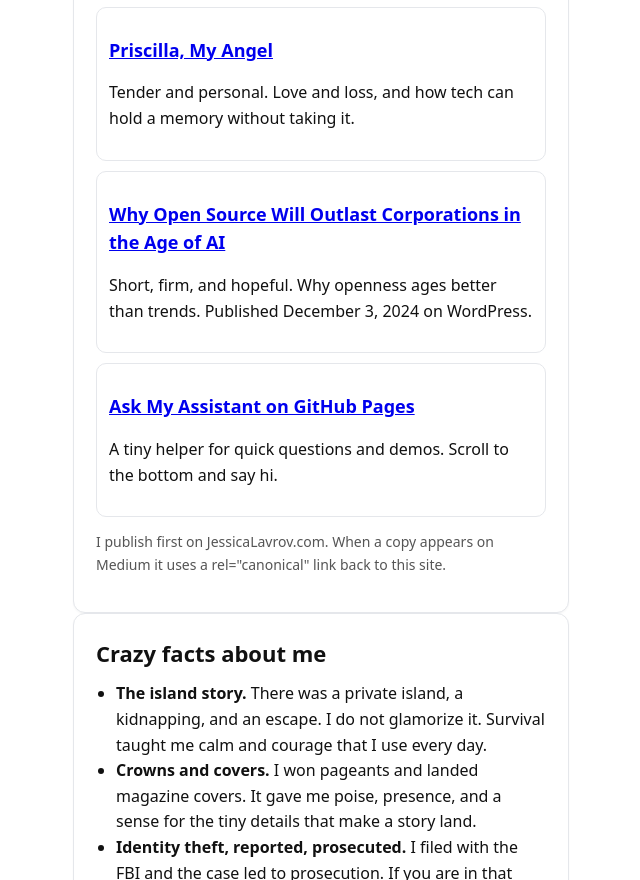
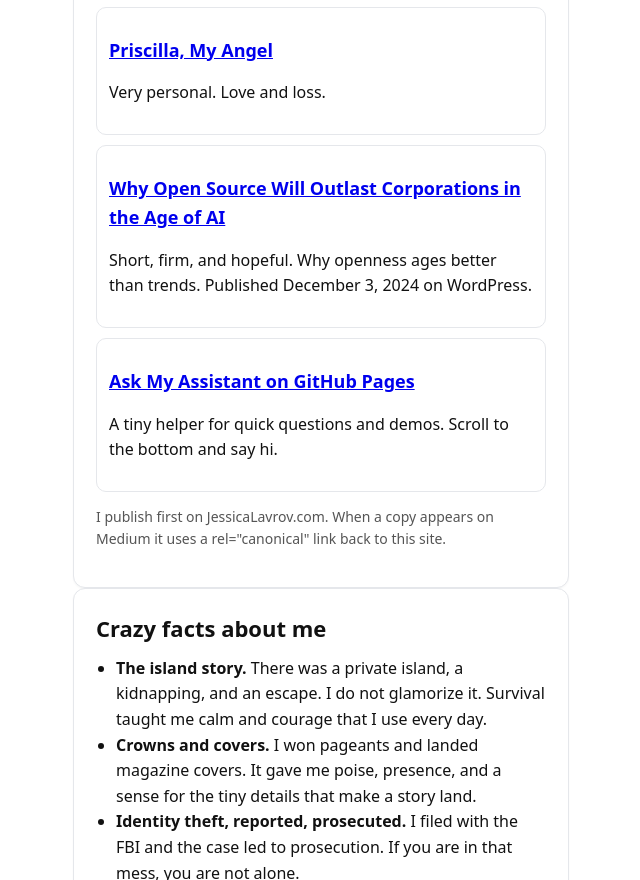
Before and after one commit to jessica-lavrov/jessicalavrov-dot-com, a plain HTML site: page about/index.html in a window 1280 px wide. Shown: the part 4844-5724 px from the top of the page, without its empty margins (145-785 px from the left). Drawn offline with Linux system fonts and the light colour scheme.

Commit message:
Update index.html

```diff
--- a/about/index.html
+++ b/about/index.html
@@ -342,7 +342,7 @@
 
           <div class="card">
             <h3><a href="https://jessicalavrov.substack.com/p/priscilla-my-angel">Priscilla, My Angel</a></h3>
-            <p>Tender and personal. Love and loss, and how tech can hold a memory without taking it. <span class="muted"> </span></p>
+            <p>Very personal. Love and loss. <span class="muted"> </span></p>
           </div>
 
           <div class="card">
```
